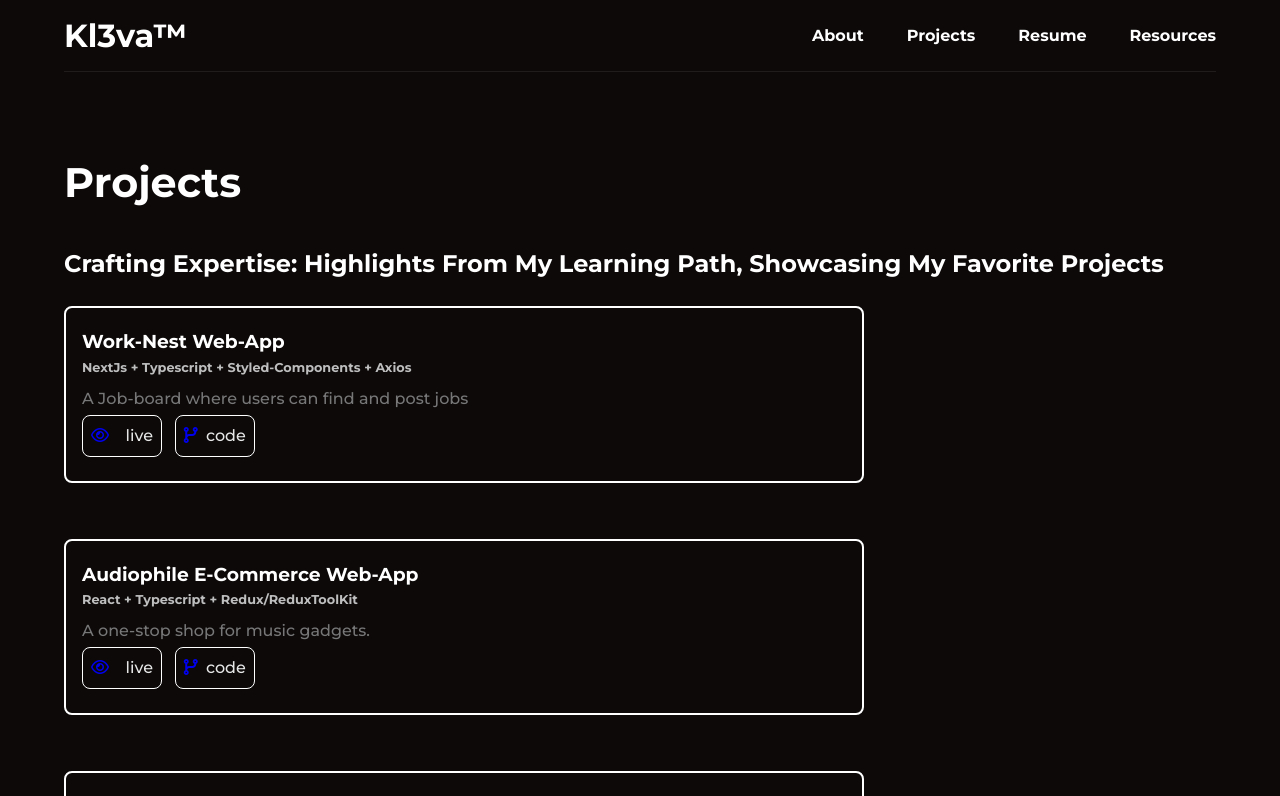
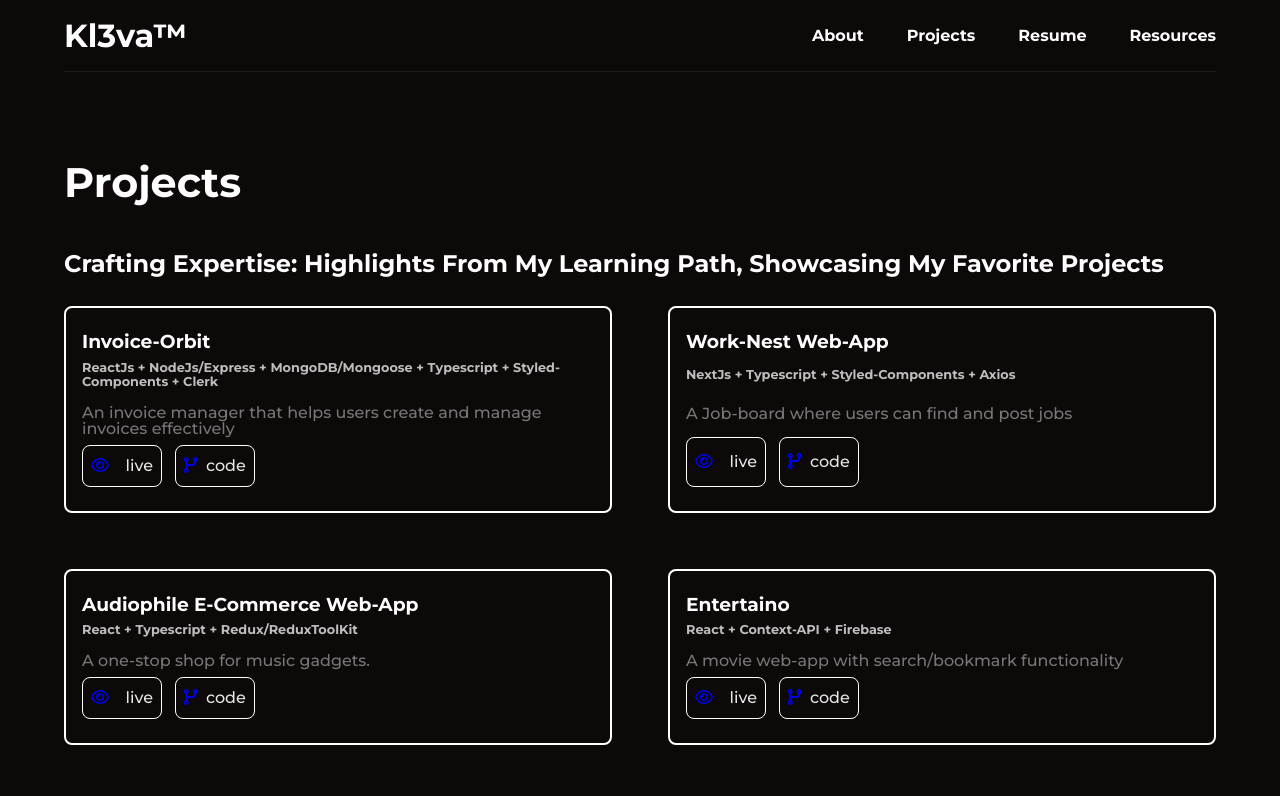
Before and after one commit to Kl3va/portfolio, a Next.js app: page /projects in a window 1280 px wide. Shown: the top 796 px of the page. Built offline with nearby package versions, Linux system fonts and the light colour scheme.

Commit message:
feat: added new project

```diff
--- a/components/Projects/projects.module.scss
+++ b/components/Projects/projects.module.scss
@@ -28,6 +28,11 @@
 .project__container {
   display: grid;
   gap: 3.5rem;
+
+  @media only screen and (min-width: $breakpoint-larger) {
+    grid-template-columns: 1fr 1fr;
+    grid-template-rows: auto;
+  }
 }
 
 .unique__project {
--- a/data/projectData.ts
+++ b/data/projectData.ts
@@ -5,9 +5,26 @@ export const projectData = {
   extra: {
     subHeading: 'Extras',
     title:
-      'Working on a fullstack invoice application and few other stuff to improve my skills...',
+      'Working on a fullstack personal finance application and few other stuff to improve my skills...',
   },
   projects: [
+    {
+      title: 'Invoice-Orbit',
+      tools: [
+        'ReactJs',
+        'NodeJs/Express',
+        'MongoDB/Mongoose',
+        'Typescript',
+        'Styled-Components',
+        'Clerk',
+      ],
+      subTitle:
+        'An invoice manager that helps users create and manage invoices effectively',
+      links: [
+        { label: 'live', url: 'https://www.invoiceorbit.xyz' },
+        { label: 'code', url: 'https://github.com/Kl3va/Invoice-Orbit' },
+      ],
+    },
     {
       title: 'Work-Nest web-app',
       tools: ['NextJs', 'Typescript', 'Styled-Components', 'Axios'],
```
Also changed, not shown: data/aboutData.ts (+10 -1 lines).
